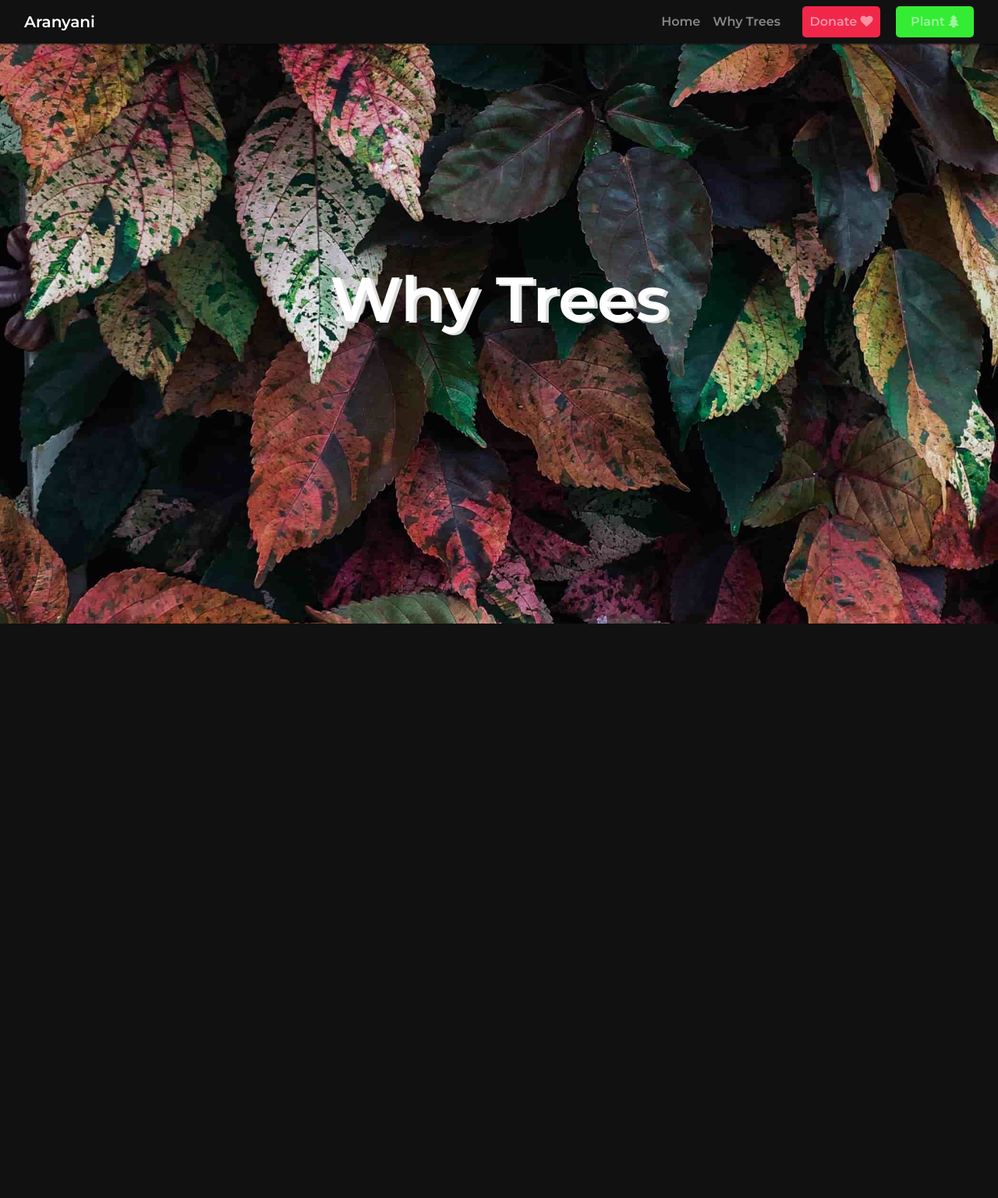
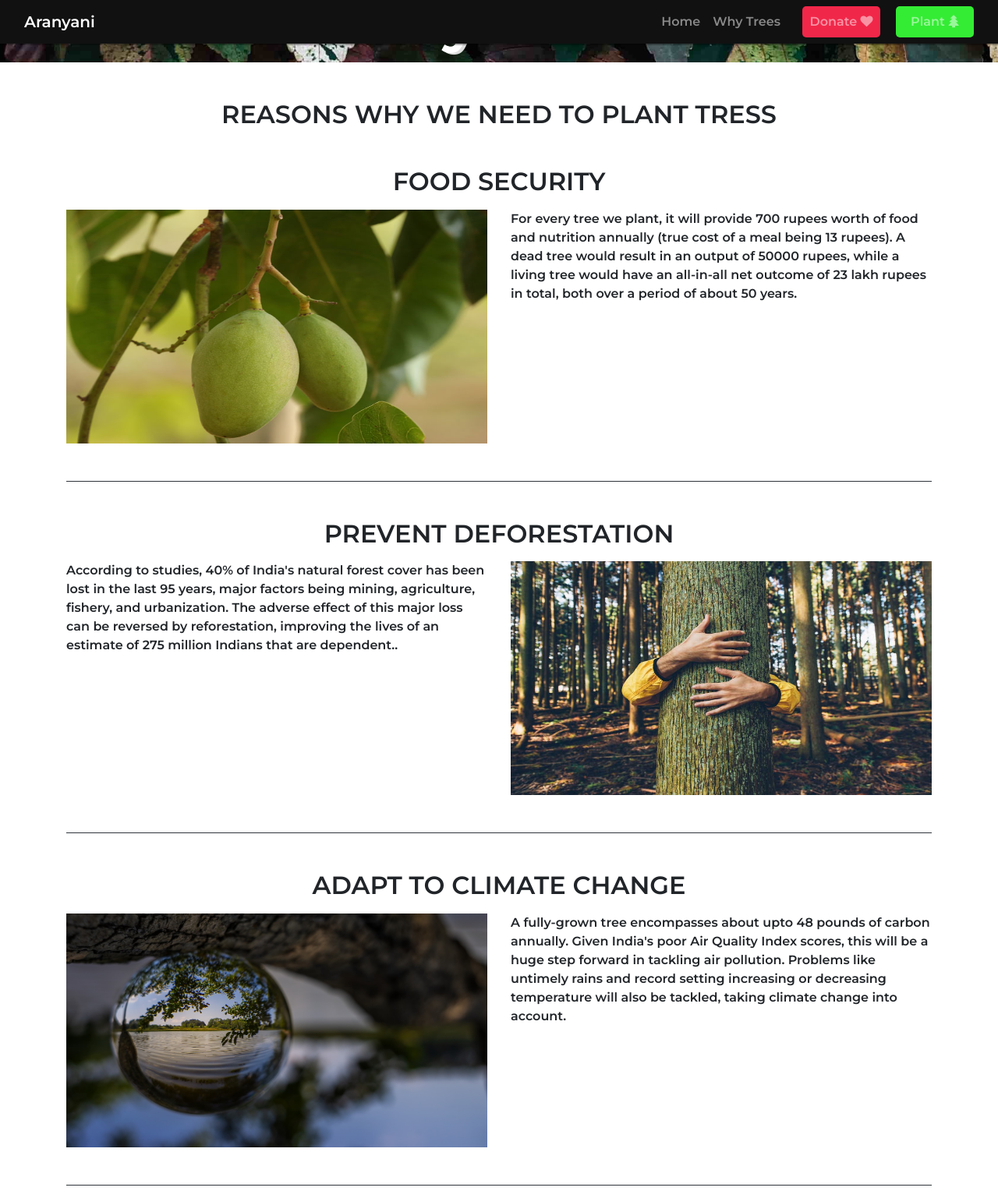
Before and after one commit to justBboy/plantation-project, a Django app: page /why_trees/ in a window 1280 px wide. Shown: the whole page at 78% size. Before the commit the page ends 800 px from the top, so only its background shows below. Run offline with Django 3.2, Linux system fonts and the light colour scheme.

Commit message:
why trees page

```diff
--- a/static/css/main.css
+++ b/static/css/main.css
@@ -336,3 +336,11 @@ footer{
     align-items: center;
     overflow-x: hidden;
 }
+
+.whySection__point > div{
+    height: 300px;
+}
+
+.whySection__point > div > img{
+    border-radius: 10px;
+}
--- a/templates/app/why_trees.html
+++ b/templates/app/why_trees.html
@@ -1,14 +1,37 @@
 {% extends 'layout.html' %}
+{% load static %}
 
 {% block content %}
     <div class="why-trees-header">
         <h2>Why Trees</h2>
     </div>
     <div class="container">
-        <div class="row">
-            <div class="col-md-4"></div>
-            <div class="col-md-4"></div>
-            <div class="col-md-4"></div>
-        </div>
+        <div class="whySection">
+            <h2 class="text-center mt-5 mb-5">REASONS WHY WE NEED TO PLANT TRESS</h2>
+            <div class="whySection__point">
+                <h2 class="text-center mt-2 mb-3">FOOD SECURITY</h2>
+                <div class="row mb-5">
+                    <img width="100%" height="100%" src="{% static 'assets/Mango_Tree_SriLanka.jpg' %}" alt="" class="col-md-6">
+                    <p class="col-md-6">For every tree we plant, it will provide 700 rupees worth of food and nutrition annually (true cost of a meal being 13 rupees). A dead tree would result in an output of 50000 rupees, while a living tree would have an all-in-all net outcome of 23 lakh rupees in total, both over a period of about 50 years.</p>
+                </div>
+              </div>
+                <hr class="bg-dark" />
+            <div class="whySection__point">
+                <h2 class="text-center mt-5 mb-3">PREVENT DEFORESTATION</h2>
+                <div class="row mb-5" style="flex-direction: row-reverse;">
+                    <img width="100%" height="100%" src="{% static 'assets/Forest-bathing.jpg' %}" alt="" class="col-md-6">
+                    <p class="col-md-6">According to studies, 40% of India's natural forest cover has been lost in the last 95 years, major factors being mining, agriculture, fishery, and urbanization. The adverse effect of this major loss can be reversed by reforestation, improving the lives of an estimate of 275 million Indians that are dependent..</p>
+                </div>
+              </div>
+                <hr class="bg-dark" />
+            <div class="whySection__point">
+                <h2 class="text-center mt-5 mb-3">ADAPT TO CLIMATE CHANGE</h2>
+                <div class="row mb-5">
+                    <img width="100%" height="100%" src="{% static 'assets/nature.jpg' %}" alt="" class="col-md-6">
+                    <p class="col-md-6">A fully-grown tree encompasses  about upto 48 pounds of carbon annually. Given India's poor Air Quality Index scores, this will be a huge step forward in tackling air pollution. Problems like untimely rains and record setting increasing or decreasing temperature will also be tackled, taking climate change into account.</p>
+                </div>
+              </div>
+                <hr class="bg-dark" />
+          </div>
     </div>
 {% endblock content %}
```
Also changed, not shown: static/assets/Forest-bathing.jpg (added), static/assets/Mango_Tree_SriLanka.jpg (added), static/assets/nature.jpg (added).
